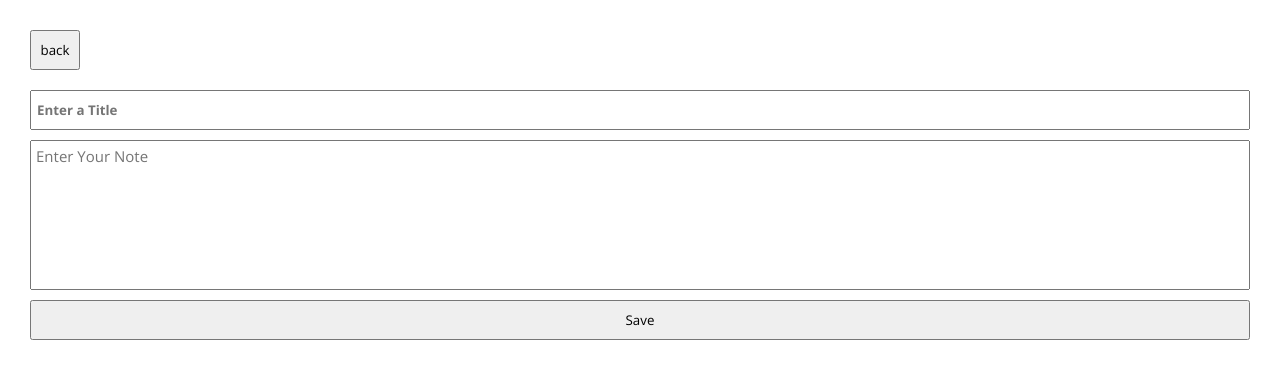
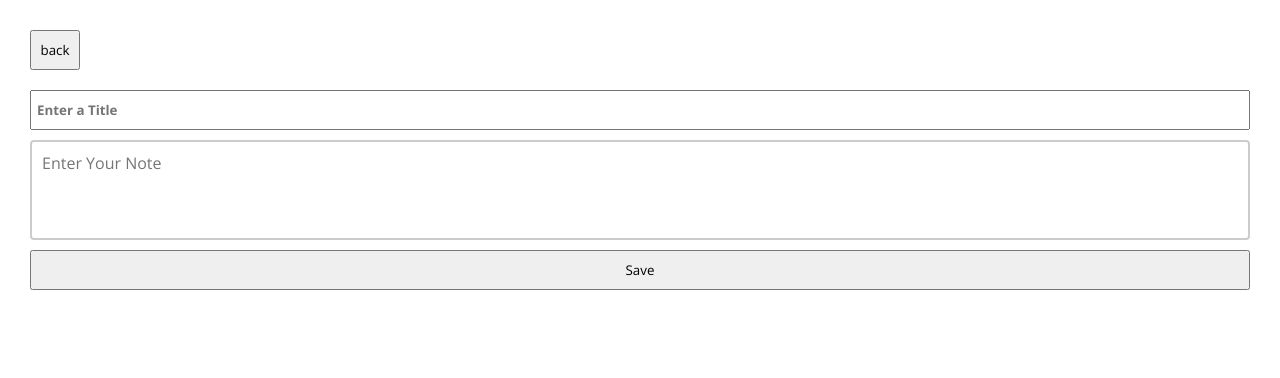
Before and after one commit to arun-das-04/note-app, a React (Vite) app in the folder frontend/: page /create in a window 1280 px wide. Shown: the top 378 px of the page. Built offline with nearby package versions, Linux system fonts and the light colour scheme.

Commit message:
Frontend Updated, Login and Signup Logic Updated, Style Updated

```diff
--- a/frontend/src/components/CreateNote.jsx
+++ b/frontend/src/components/CreateNote.jsx
@@ -1,6 +1,6 @@
 import { useNavigate } from 'react-router-dom';
 import '../stylesheets/CreateNote.css';
-import { useState } from 'react';
+import { useState, useRef, useEffect } from 'react';
 import { useSelector } from 'react-redux';
 import toast from 'react-hot-toast';
 
@@ -9,6 +9,24 @@ const CreateNote = () => {
   const [title, setTitle] = useState('');
   const [content, setContent] = useState('');
   const userid = useSelector( store => store.user.userid);
+  const textareaRef = useRef(null);
+
+
+    const resizeTextarea = () => {
+    const textarea = textareaRef.current;
+    if (textarea) {
+      textarea.style.height = 'auto'; // Reset height to shrink if needed
+      const newHeight = Math.min(Math.max(textarea.scrollHeight, 100), 800);
+      textarea.style.height = `${newHeight}px`;
+
+
+    }
+  };
+
+  useEffect(() => {
+    resizeTextarea();
+  }, [content]);
+
 
   const saveBtnHandler = () => {
     // console.log(title);
@@ -33,6 +51,7 @@ const CreateNote = () => {
       if(data.code==200){
         // console.log(data);
         toast.success(data.message)
+        navigate(-1);
       }
       else{
          toast.err(data.message)
@@ -72,6 +91,7 @@ const CreateNote = () => {
           placeholder='Enter Your Note'
           id='create-input-content'
           onChange={(e) => {setContent(e.target.value)}}
+          ref={textareaRef}
         >
         </textarea>
 
--- a/frontend/src/components/Login.jsx
+++ b/frontend/src/components/Login.jsx
@@ -16,6 +16,7 @@ const Login = () => {
     // console.log(email);
     // console.log(password);
 
+    if(email!= '' && password != ''){
       fetch(`${import.meta.env.VITE_API_URL}/userlogin`, {
         method: "POST",
         headers: {
@@ -41,7 +42,7 @@ const Login = () => {
 
             toast.success('Login Successfull')
 
-          navigate("/");
+            navigate("/profile");
 
           } else if (data.code == 404) {
             // authInfo.current.innerText = data.message;
@@ -57,7 +58,22 @@ const Login = () => {
           // console.log(err);
           toast.error(err)
         });
+    }
+    else{
+      if(email==''){
+        toast('Please Provide a valid Email', {
+          icon: '⚠️',
+        });
+      }
+      else if(password==''){
+        toast('Please provide a valid Password', {
+          icon: '⚠️',
+        });
+      }
+
+    }
   };
+
 
   return (
     <div>
--- a/frontend/src/components/Signup.jsx
+++ b/frontend/src/components/Signup.jsx
@@ -6,6 +6,7 @@ import toast from "react-hot-toast";
 const Signup = () => {
   const [email, setEmail] = useState("");
   const [password, setPassword] = useState("");
+  const [confirmPassword, setConfirmPassword] = useState("");
   const [name, setName] = useState("");
 
   const navigate = useNavigate();
@@ -16,6 +17,7 @@ const Signup = () => {
     // console.log(name);
     // console.log(password);
 
+    if(email!='' && password!='' && confirmPassword!='' && name!='' && password===confirmPassword){
       fetch(`${import.meta.env.VITE_API_URL}/adduser`, {
         method: "POST",
         headers: {
@@ -34,7 +36,7 @@ const Signup = () => {
           if (data.code == 200) {
             // console.log(data);
             toast.success(data.message);
-          navigate("/");
+            navigate("/auth");
 
           } else {
             // authInfo.current.innerText = data.message;
@@ -46,6 +48,34 @@ const Signup = () => {
           // console.log(err);
           toast.err(err.message);
         });
+    }
+    else {
+      if(email==''){
+        toast('Please Provide a valid Email', {
+          icon: '⚠️',
+        });
+      }
+      else if(password==''){
+        toast('Please Provide a valid password', {
+          icon: '⚠️',
+        });
+      }
+      else if(confirmPassword==''){
+        toast('Please Provide same confirm password', {
+          icon: '⚠️',
+        });
+      }
+      else if(name==''){
+        toast('Please Provide a valid name', {
+          icon: '⚠️',
+        });
+      }
+      else if(password!=confirmPassword){
+        toast('Both Password Must be Same', {
+          icon: '⚠️',
+        });
+      }
+    }
   };
 
   return (
@@ -74,7 +104,7 @@ const Signup = () => {
           type="password"
           className="auth-input"
           onChange={(e) => {
-            setPassword(e.target.value);
+            setConfirmPassword(e.target.value);
           }}
         />
 
--- a/frontend/src/stylesheets/CreateNote.css
+++ b/frontend/src/stylesheets/CreateNote.css
@@ -28,12 +28,25 @@
 }
 
 #create-input-content{
-  min-height: 150px;
-  max-height: 600px;
+  /* min-height: 100px;
+  max-height: 800px;
   width: 100%;
   padding: 5px;
   resize: none;
-  font-size: 15px;
+  font-size: 15px; */
+  /* src/components/AutoResizeTextarea.css */
+
+  width: 100%;
+  min-height: 100px;
+  padding: 10px;
+  font-size: 16px;
+  box-sizing: border-box;
+  resize: none;
+  overflow-y: auto;
+  border: 2px solid #ccc;
+  border-radius: 4px;
+
+
 
 }
 
--- a/frontend/src/stylesheets/Note.css
+++ b/frontend/src/stylesheets/Note.css
@@ -6,6 +6,7 @@
   box-shadow: 2px 5px 10px rgb(209, 209, 209);
   max-height: 130px;
   margin:2px 2px 10px 2px;
+  cursor: pointer;
 }
 
 .note-title{
@@ -16,6 +17,7 @@
 .note-content{
   font-size: 15px;
   overflow: hidden;
+  white-space: pre-wrap;
   display: -webkit-box;
   -webkit-line-clamp: 2;
   -webkit-box-orient: vertical;
```
Lines whose indentation alone changed are shown as unchanged.
